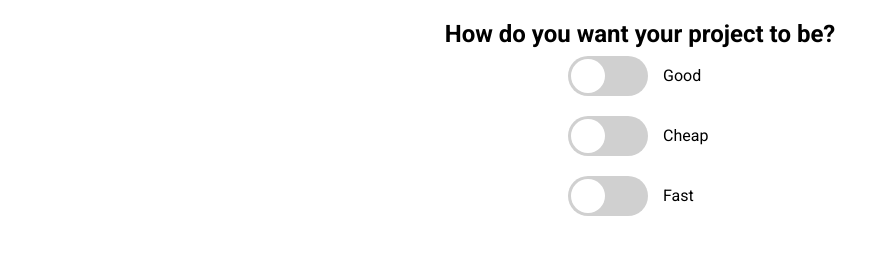
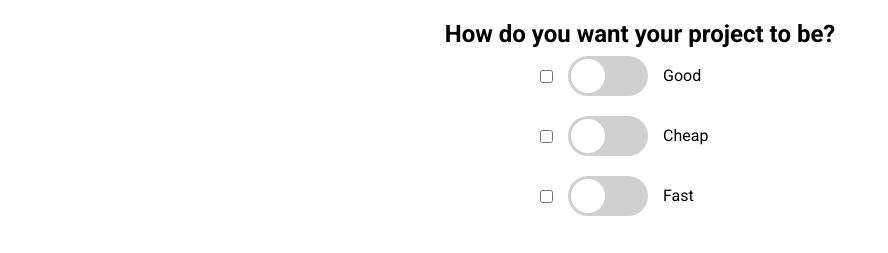
Before and after one commit to jorgehenrrique/50projects-react, a React (Vite) app: page /50projects-react/32-good-cheap-fast in a window 1280 px wide. Shown: the part 276-529 px from the top of the page, without its empty margins (0-888 px from the left). Built offline with nearby package versions, Linux system fonts and the light colour scheme; a web font is replaced by a local one.

Commit message:
Add jsx proj 32

```diff
--- a/src/pages/32-good-cheap-fast/GoodCheapFast.css
+++ b/src/pages/32-good-cheap-fast/GoodCheapFast.css
@@ -18,7 +18,7 @@
 }
 
 .toggle-32 {
-  visibility: hidden;
+  /* visibility: hidden; */
 }
 
 .toggle-container-32 label {
--- a/src/pages/32-good-cheap-fast/GoodCheapFast.jsx
+++ b/src/pages/32-good-cheap-fast/GoodCheapFast.jsx
@@ -1,4 +1,4 @@
-import { useEffect } from 'react';
+import { useEffect, useState } from 'react';
 import './GoodCheapFast.css';
 
 export default function GoodCheapFast() {
@@ -6,12 +6,17 @@ export default function GoodCheapFast() {
     document.title = 'Good Cheap Fast';
   }, []);
 
+  const [good, setGood] = useState(false);
+  const [cheap, setCheap] = useState(false);
+  const [fast, setFast] = useState(false);
+
   return (
     <div className='body-32'>
 
       <h2>How do you want your project to be?</h2>
       <div className="toggle-container-32">
-        <input type="checkbox" id="good" className="toggle-32" />
+        <input type="checkbox" id="good" className="toggle-32"
+          checked={good} onChange={() => setGood(!good)} />
         <label htmlFor="good">
           <div className="ball-32"></div>
         </label>
@@ -19,7 +24,8 @@ export default function GoodCheapFast() {
       </div>
 
       <div className="toggle-container-32">
-        <input type="checkbox" id="cheap" className="toggle-32" />
+        <input type="checkbox" id="cheap" className="toggle-32"
+          checked={cheap} onChange={() => setCheap(!cheap)} />
         <label htmlFor="cheap">
           <div className="ball-32"></div>
         </label>
@@ -27,7 +33,8 @@ export default function GoodCheapFast() {
       </div>
 
       <div className="toggle-container-32">
-        <input type="checkbox" id="fast" className="toggle-32" />
+        <input type="checkbox" id="fast" className="toggle-32"
+          checked={fast} onChange={() => setFast(!fast)} />
         <label htmlFor="fast">
           <div className="ball-32"></div>
         </label>
```
